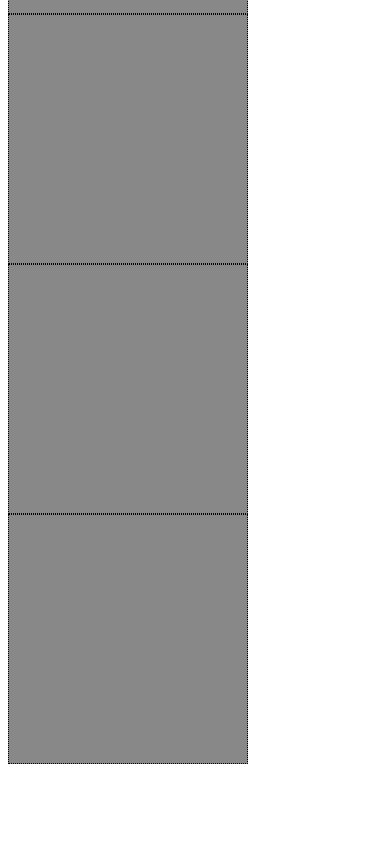
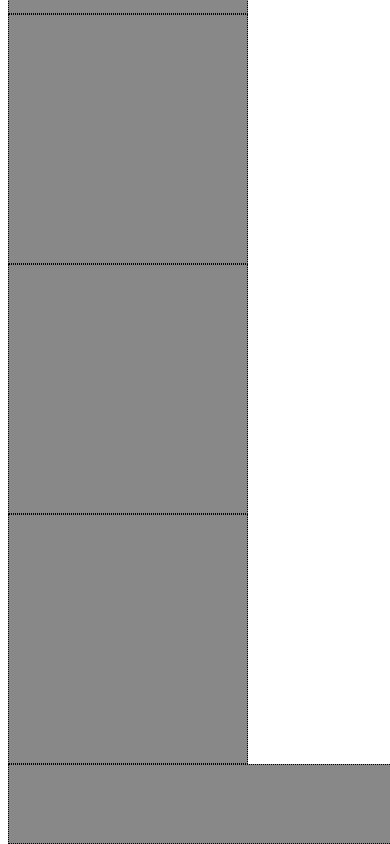
Before and after one commit to GurinderB/lab-01, a plain HTML site: page index.html in a window 390 px wide. Shown: the part 769-1613 px from the top of the page. Before the commit the page ends 1533 px from the top, so only its background shows below. Drawn offline with Linux system fonts and the light colour scheme.

Commit message:
mobil working

```diff
--- a/index.html
+++ b/index.html
@@ -18,6 +18,7 @@
     <div id = "efgh"></div>
     <div id = "efgh"></div>
     <div id = "efgh"></div>
+    <div id = "i"></div>
   </section>
 </body>
 </html>
--- a/style.css
+++ b/style.css
@@ -27,6 +27,12 @@ div {
        height: 250px;
        float: left;
       }
+#i {
+    height: 80px;
+    float: clear;
+    float: left;
+       }
+
 @media (min-width: 768px) {
   section {
     width: 1500px;
```
